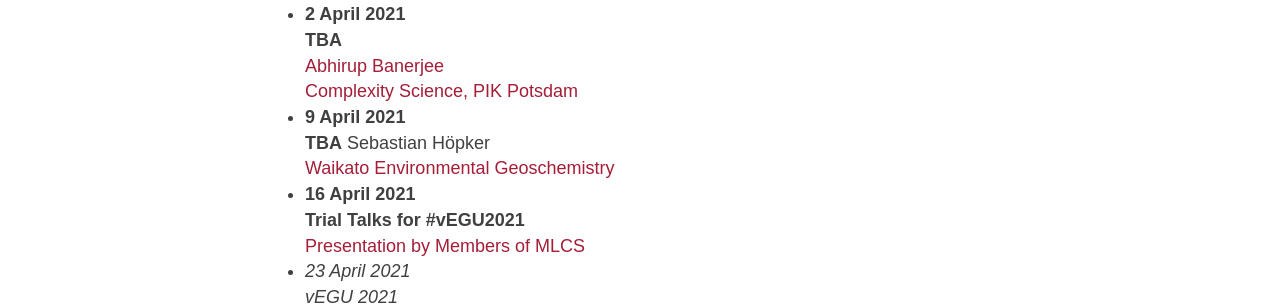
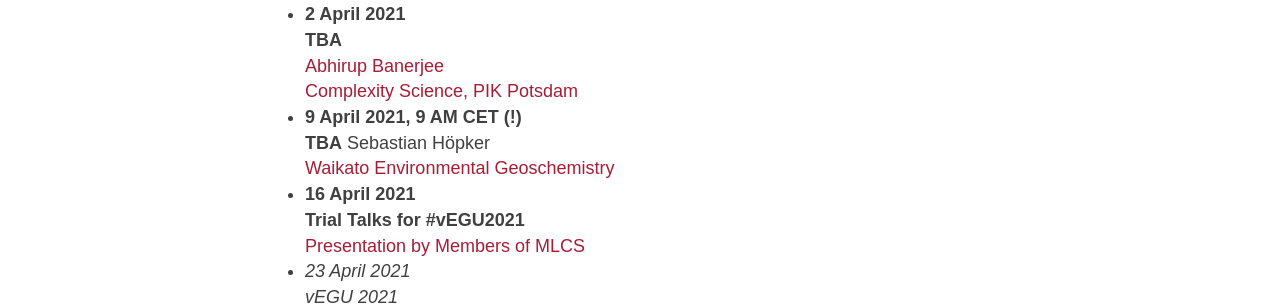
Before and after one commit to mlcs/mlcs.github.io, a Jekyll site: the page built from activities/group-meetings.md, in a window 1280 px wide and 900 px high, scrolled down 1493 px. Shown: the part 153-458 px from the top of the window. Built offline with Jekyll 4.4.1, drawn with Linux system fonts in a browser that asks for light colours; nearby versions of some CDN libraries.

Commit message:
group meetings -> add shifted timing for Hoepker

```diff
--- a/activities/group-meetings.md
+++ b/activities/group-meetings.md
@@ -53,7 +53,7 @@
 **TBA**
 [Abhirup Banerjee](https://www.pik-potsdam.de/members/banerjee)
 [Complexity Science, PIK Potsdam](https://www.pik-potsdam.de/en/institute/departments/complexity-science)
-+ **9 April 2021**
++ **9 April 2021, 9 AM CET (!)**
 **TBA**
 Sebastian Höpker
 [Waikato Environmental Geoschemistry](https://wegeochem.com/)
```
